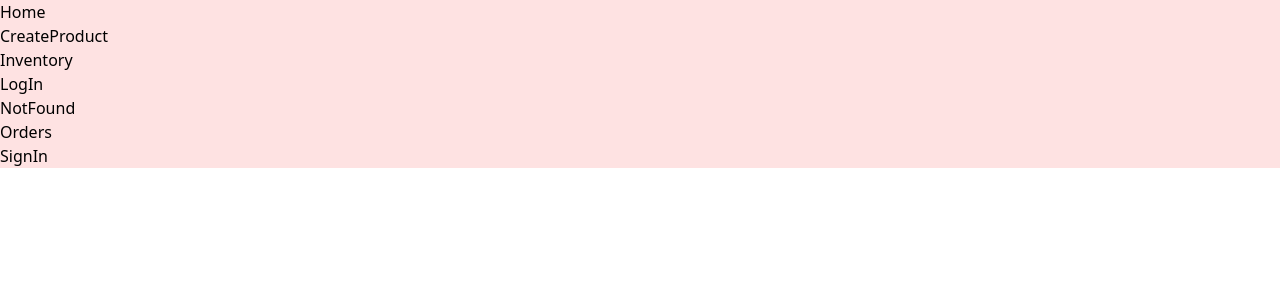
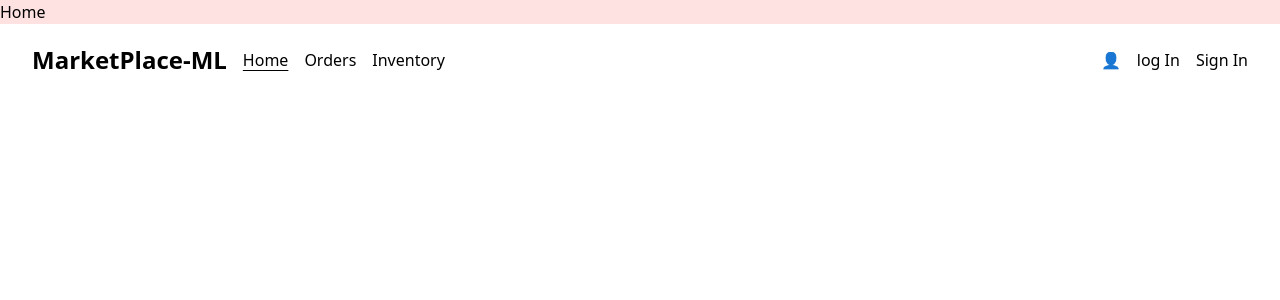
Before and after one commit to Jorgemunera/prueba-back-ml-front, a React (Vite) app: page / in a window 1280 px wide. Shown: the top 300 px of the page. Built offline with nearby package versions, Linux system fonts and the light colour scheme.

Commit message:
navegador inicial

```diff
--- /dev/null
+++ b/src/Components/Navbar/index.jsx
@@ -0,0 +1,71 @@
+import { NavLink } from 'react-router-dom'
+
+const Navbar = () => {
+    const activeStyle = 'underline underline-offset-4'
+
+    return (
+        <nav className='flex justify-between items-center fixed z-10 w-full py-5 px-8 font-medium'>
+            <ul className='flex items-center gap-4'>
+                <li className='font-extrabold text-2xl'>
+                    <NavLink
+                        to='/'
+                    >
+                        MarketPlace-ML
+                    </NavLink>
+                </li>
+                <li>
+                    <NavLink
+                        to='/'
+                        className={({isActive}) => isActive ? activeStyle: undefined}
+                    >
+                        Home
+                    </NavLink>
+                </li>
+                <li>
+                    <NavLink
+                        to='/orders'
+                        className={({isActive}) => isActive ? activeStyle: undefined}
+                    >
+                        Orders
+                    </NavLink>
+                </li>
+                <li>
+                    <NavLink
+                        to='/inventory'
+                        className={({isActive}) => isActive ? activeStyle: undefined}
+                    >
+                        Inventory
+                    </NavLink>
+                </li>
+            </ul>
+            <ul className='flex items-center gap-4'>
+                <li>
+                    <NavLink
+                        to='/log-in'
+                        className={({isActive}) => isActive ? activeStyle: undefined}
+                    >
+                        👤
+                    </NavLink>
+                </li>
+                <li>
+                    <NavLink
+                        to='/log-in'
+                        className={({isActive}) => isActive ? activeStyle: undefined}
+                    >
+                        log In
+                    </NavLink>
+                </li>
+                <li>
+                    <NavLink
+                        to='/sign-in'
+                        className={({isActive}) => isActive ? activeStyle: undefined}
+                    >
+                        Sign In
+                    </NavLink>
+                </li>
+            </ul>
+        </nav>
+    )
+}
+
+export {Navbar}
--- a/src/Pages/App/App.jsx
+++ b/src/Pages/App/App.jsx
@@ -6,25 +6,32 @@ import { LogIn } from '../LogIn'
 import { NotFound } from '../NotFound'
 import { Orders } from '../Orders'
 import { SignIn } from '../SignIn'
+import { Navbar } from '../../Components/Navbar'
 import './App.css'
 
+
 const AppRoutes = () => {
+    let routes = useRoutes([
+        {path: '/', element: <Home/>},
+        {path: '/orders', element: <Orders/>},
+        {path: '/inventory', element: <Inventory/>},
+        {path: '/create-product', element: <CreateProduct/>},
+        {path: '/log-in', element: <LogIn/>},
+        {path: '/sign-in', element: <SignIn/>},
+        {path: '/*', element: <NotFound/>},
+    ])
 
+    return routes;
 }
 
 
 function App() {
-  return (
-    <div className='bg-red-100'>
-      <Home/>
-      <CreateProduct/>
-      <Inventory/>
-      <LogIn/>
-      <NotFound/>
-      <Orders/>
-      <SignIn/>
-    </div>
-  )
+    return (
+        <BrowserRouter>
+            <AppRoutes/>
+            <Navbar/>
+        </BrowserRouter>
+    )
 }
 
 export {App}
```
